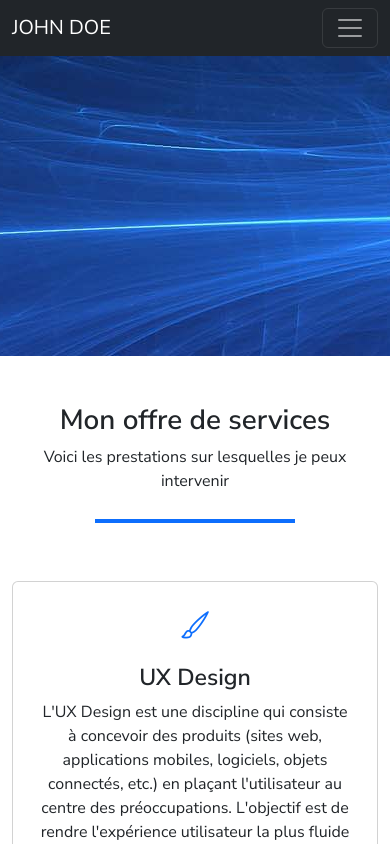
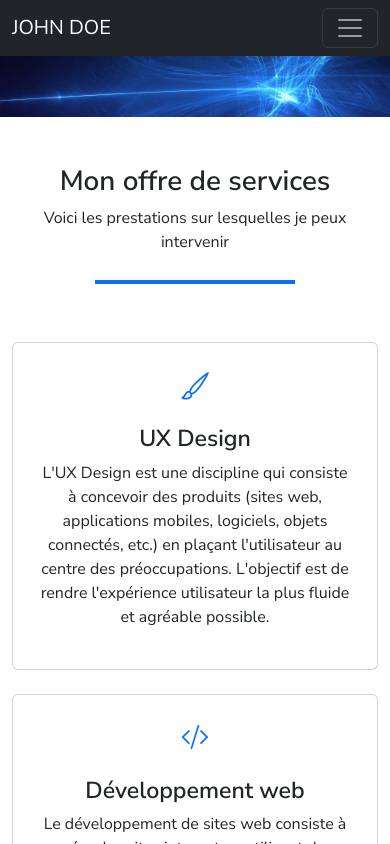
Before and after one commit to BrochotMaxime/brochot-maxime-devoir-portfolio, a Next.js app: page /services in a window 390 px wide. Shown: the top 844 px of the page. Built offline with nearby package versions, Linux system fonts and the light colour scheme.

Commit message:
Fix the responsive design

```diff
--- a/src/app/globals.css
+++ b/src/app/globals.css
@@ -142,11 +142,12 @@ footer i:hover {
 /* Banner */
 .services-hero,
 .portfolio-hero {
-  /* position: relative; */
-  min-height: 300px;
+  width: 100%;
+  aspect-ratio: 1920 / 300;
   background-image: url("/banner.jpg");
-  background-size: cover;
+  background-repeat: no-repeat;
   background-position: center;
+  background-size: contain;
 }
 
 /* Buttons */
--- a/src/components/Home/About.jsx
+++ b/src/components/Home/About.jsx
@@ -2,7 +2,7 @@ export default function About() {
     return (
         <div className="col-md-6">
             <h3 className="section-title">À propos</h3>
-            <img src="/john-doe-about.jpg" alt="Photo de profil de John Doe" className="mb-3"/>
+            <img src="/john-doe-about.jpg" alt="Photo de profil de John Doe" className="mb-3 img-fluid"/>
             <p>Lorem ipsum dolor sit amet, consectetur adipiscing elit. Proin viverra lorem eget velit interdum venenatis. Lorem ipsum dolor sit amet, consectetur adipiscing elit. Curabitur congue nulla at orci facilisis pulvinar.</p>
             <p>Lorem ipsum dolor sit amet, consectetur adipiscing elit. Proin viverra lorem eget velit interdum venenatis. Lorem ipsum dolor sit amet, consectetur adipiscing elit. Curabitur congue nulla at orci facilisis pulvinar.</p>
             <p>Lorem ipsum dolor sit amet, consectetur adipiscing elit. Proin viverra lorem eget velit interdum venenatis. Lorem ipsum dolor sit amet, consectetur adipiscing elit. Curabitur congue nulla at orci facilisis pulvinar.</p>
```
